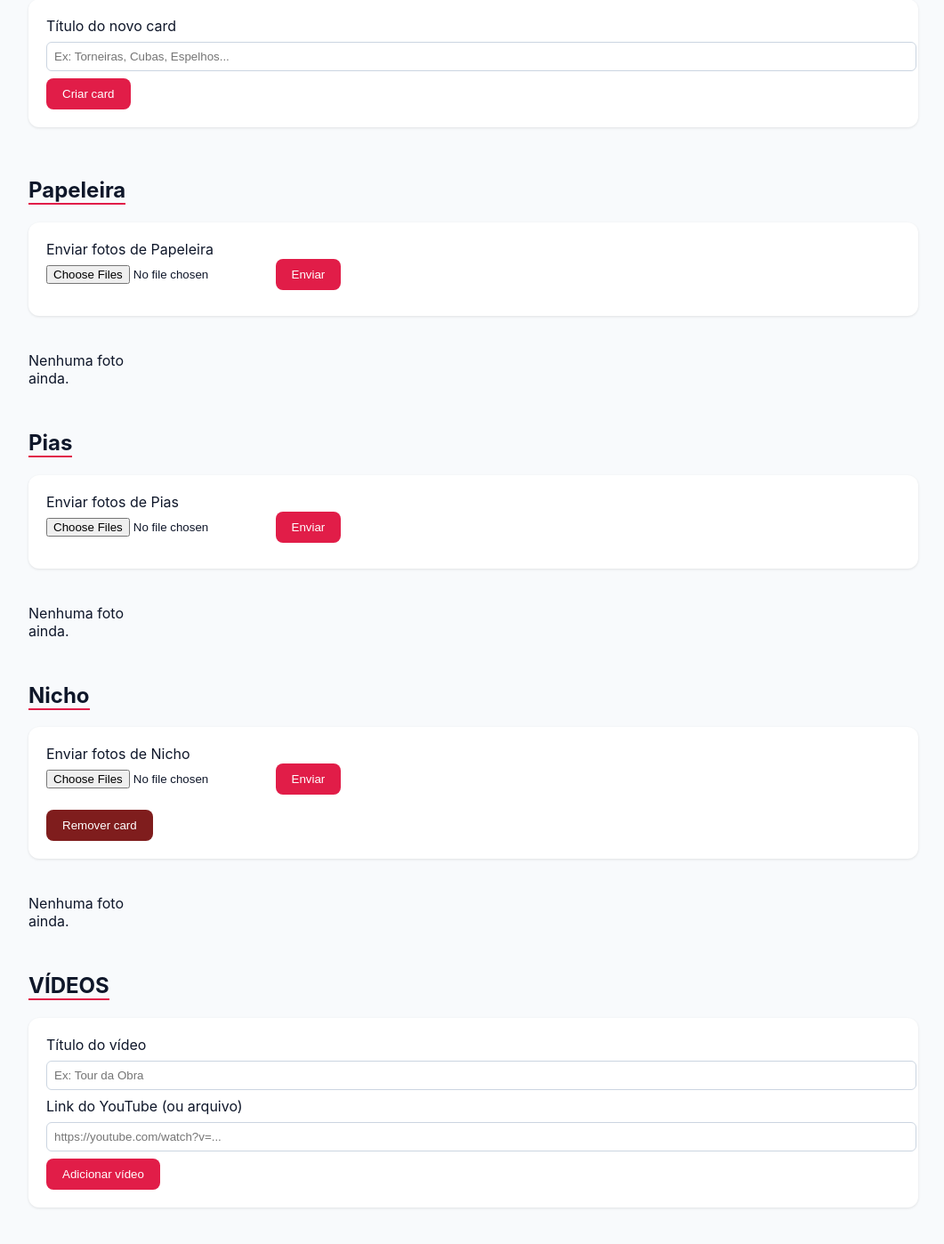
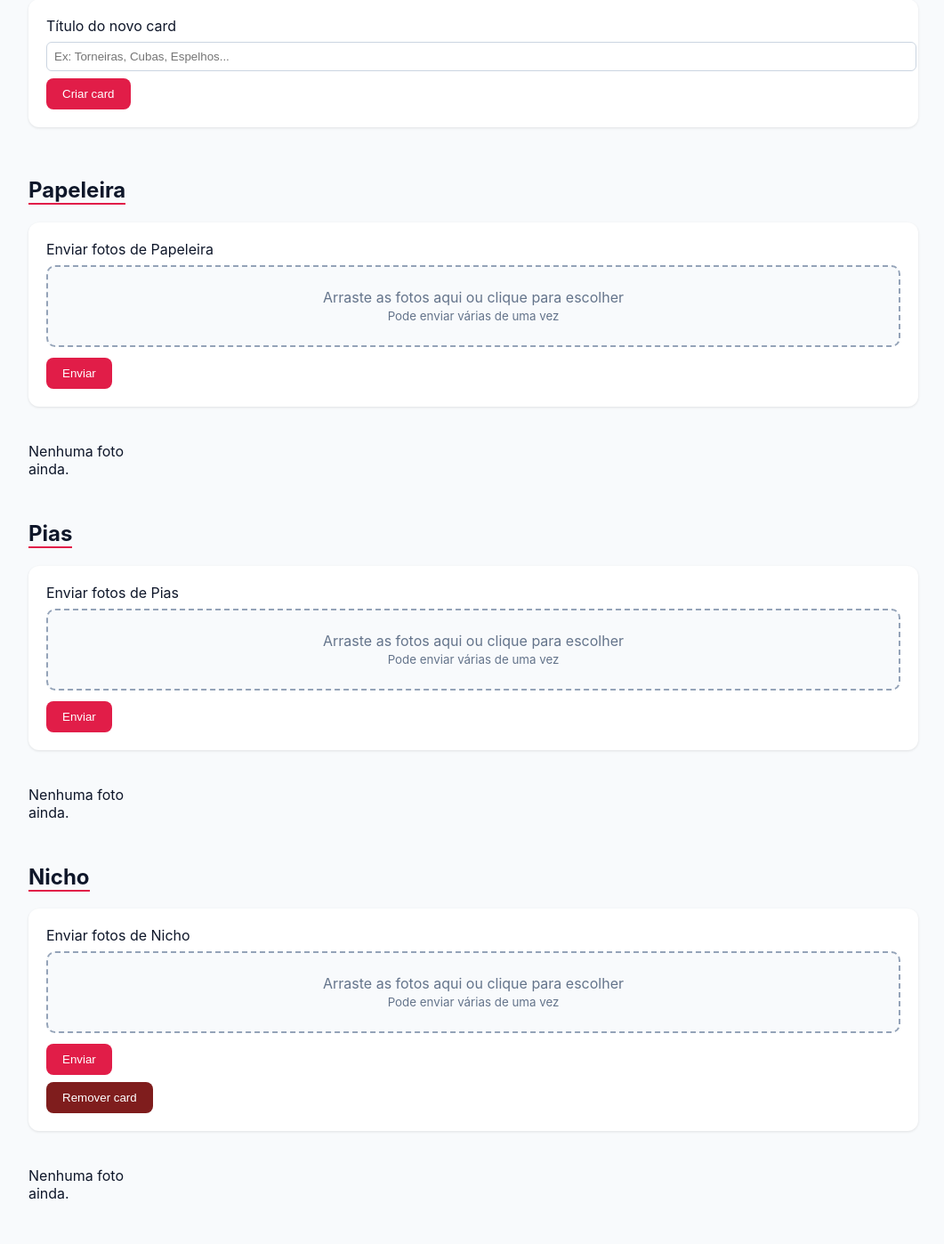
Before and after one commit to coringa187gmailcom-collab/stp-empreiteira, a Flask app: page /gestao-stp/painel in a window 1280 px wide. Shown: the part 1232-2630 px from the top of the page at 89% size, without its empty margins (108-1169 px from the left). Run offline with Flask 3, Linux system fonts and the light colour scheme; the visitor is signed in with stand-in values (Sample User, id 1).

Commit message:
Adiciona arrastar e soltar nas fotos do admin

```diff
--- a/templates/admin_panel.html
+++ b/templates/admin_panel.html
@@ -21,7 +21,24 @@
     .flash { padding: 10px 16px; border-radius: 8px; margin-bottom: 16px; }
     .flash.ok { background: #d1fae5; color: #065f46; }
     .flash.erro { background: #fee2e2; color: #991b1b; }
-  </style>
+
+    .drop-zone {
+      border: 2px dashed #94a3b8;
+      border-radius: 10px;
+      padding: 24px;
+      text-align: center;
+      background: #f8fafc;
+      color: #64748b;
+      margin: 8px 0 12px;
+      cursor: pointer;
+      transition: all 0.2s;
+    }
+    .drop-zone.dragover {
+      border-color: #e11d48;
+      background: #fef2f2;
+      color: #e11d48;
+    }
+</style>
 </head>
 <body>
   <header>
@@ -108,7 +125,10 @@
       <form method="post" action="/gestao-stp/upload" enctype="multipart/form-data">
         <input type="hidden" name="categoria" value="{{ p.slug }}">
         <label>Enviar fotos de {{ p.nome }}</label><br>
-        <input type="file" name="fotos" accept="image/*" multiple required>
+        <div class="drop-zone" onclick="this.nextElementSibling.click()">
+          Arraste as fotos aqui ou clique para escolher<br><small>Pode enviar várias de uma vez</small>
+        </div>
+        <input type="file" name="fotos" accept="image/*" multiple required style="display:none">
         <button type="submit">Enviar</button>
       </form>
       {% if p.slug not in ('papeleira', 'pias') %}
@@ -161,5 +181,24 @@
     </div>
 
   </div>
+
+<script>
+document.querySelectorAll('.drop-zone').forEach(zone => {
+  const input = zone.nextElementSibling;
+  zone.addEventListener('dragover', e => { e.preventDefault(); zone.classList.add('dragover'); });
+  zone.addEventListener('dragleave', () => zone.classList.remove('dragover'));
+  zone.addEventListener('drop', e => {
+    e.preventDefault();
+    zone.classList.remove('dragover');
+    if (e.dataTransfer.files.length) {
+      input.files = e.dataTransfer.files;
+      zone.innerHTML = e.dataTransfer.files.length + ' arquivo(s) selecionado(s)';
+    }
+  });
+  input.addEventListener('change', () => {
+    if (input.files.length) zone.innerHTML = input.files.length + ' arquivo(s) selecionado(s)';
+  });
+});
+</script>
 </body>
 </html>
```
